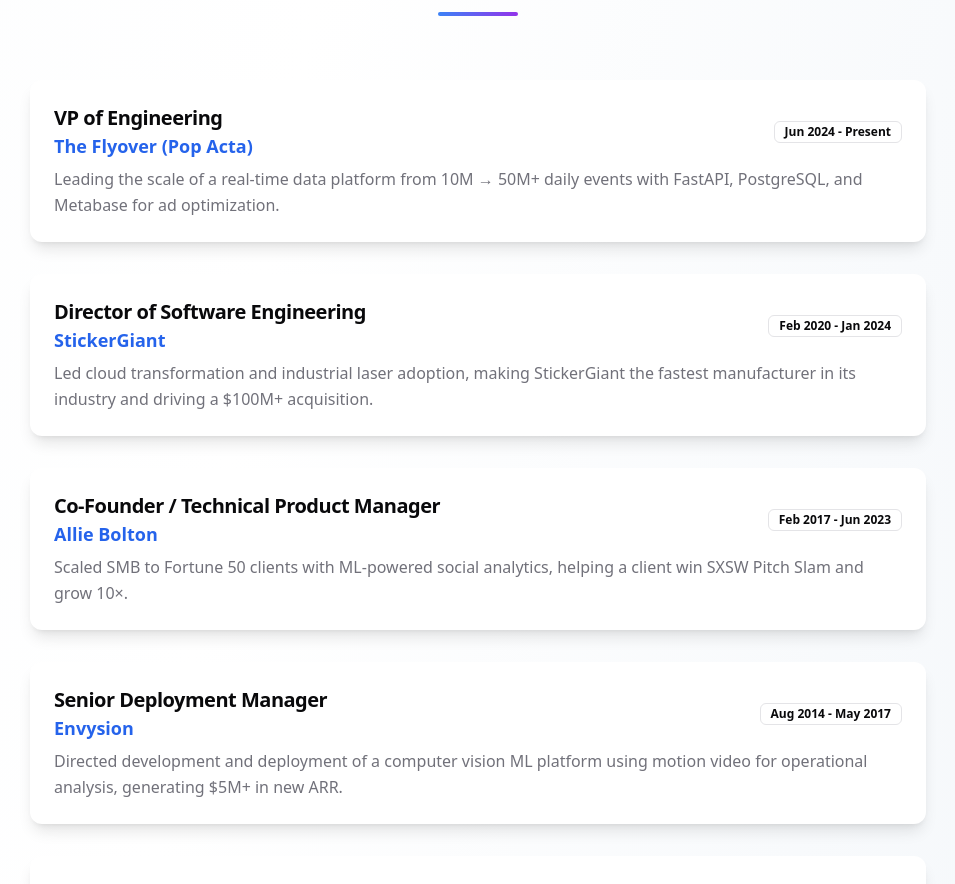
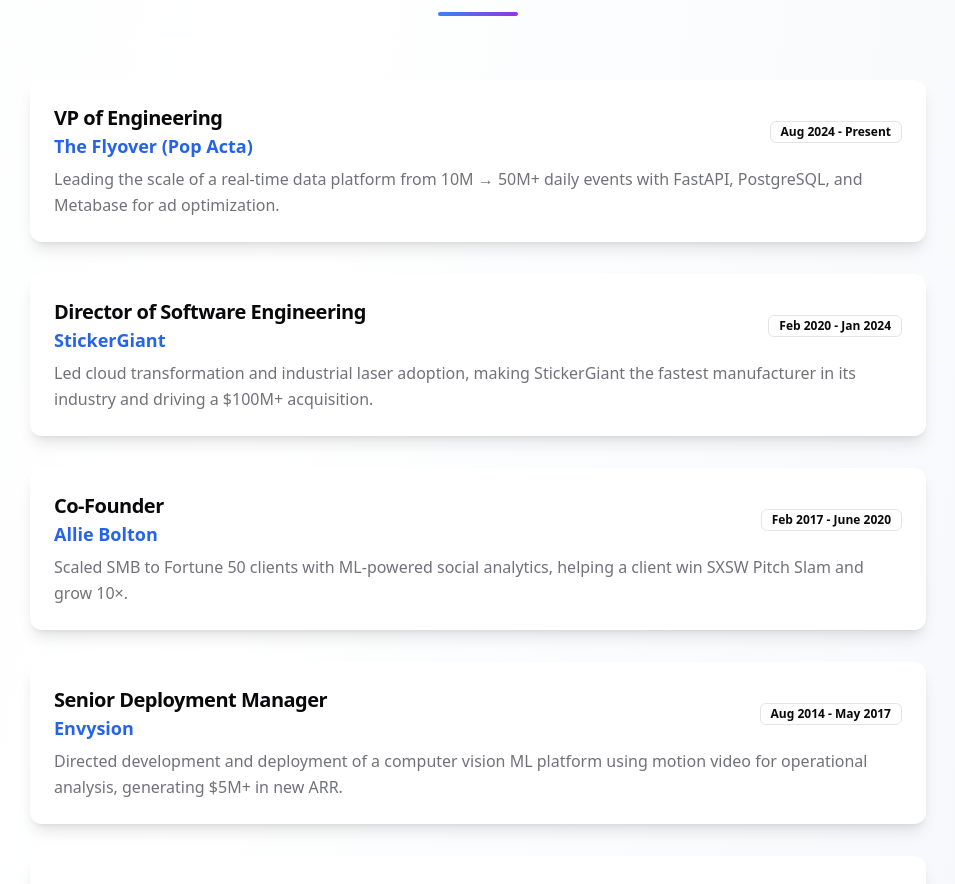
Before and after one commit to tenam314/tnamathwebsite2025, a Next.js app: page / in a window 1280 px wide. Shown: the part 4273-5157 px from the top of the page, without its empty margins (162-1117 px from the left). Built offline with nearby package versions, Linux system fonts and the light colour scheme.

Commit message:
ugh, this is not a representation of my actual commit messages

```diff
--- a/src/app/page.tsx
+++ b/src/app/page.tsx
@@ -309,9 +309,9 @@
   ];
 
   const experiences = [
-    { title: "VP of Engineering", company: "The Flyover (Pop Acta)", period: "Jun 2024 - Present", description: "Leading the scale of a real-time data platform from 10M → 50M+ daily events with FastAPI, PostgreSQL, and Metabase for ad optimization." },
+    { title: "VP of Engineering", company: "The Flyover (Pop Acta)", period: "Aug 2024 - Present", description: "Leading the scale of a real-time data platform from 10M → 50M+ daily events with FastAPI, PostgreSQL, and Metabase for ad optimization." },
     { title: "Director of Software Engineering", company: "StickerGiant", period: "Feb 2020 - Jan 2024", description: "Led cloud transformation and industrial laser adoption, making StickerGiant the fastest manufacturer in its industry and driving a $100M+ acquisition." },
-    { title: "Co-Founder / Technical Product Manager", company: "Allie Bolton", period: "Feb 2017 - Jun 2023", description: "Scaled SMB to Fortune 50 clients with ML-powered social analytics, helping a client win SXSW Pitch Slam and grow 10×." },
+    { title: "Co-Founder", company: "Allie Bolton", period: "Feb 2017 - June 2020", description: "Scaled SMB to Fortune 50 clients with ML-powered social analytics, helping a client win SXSW Pitch Slam and grow 10×." },
     { title: "Senior Deployment Manager", company: "Envysion", period: "Aug 2014 - May 2017", description: "Directed development and deployment of a computer vision ML platform using motion video for operational analysis, generating $5M+ in new ARR." },
     { title: "Executive Team Leader", company: "Target Corp.", period: "Aug 2010 - Aug 2014", description: "Built SQL-driven retail analytics systems that delivered $40M in revenue growth and $22M in cost savings across 400 stores." }
   ];
```
